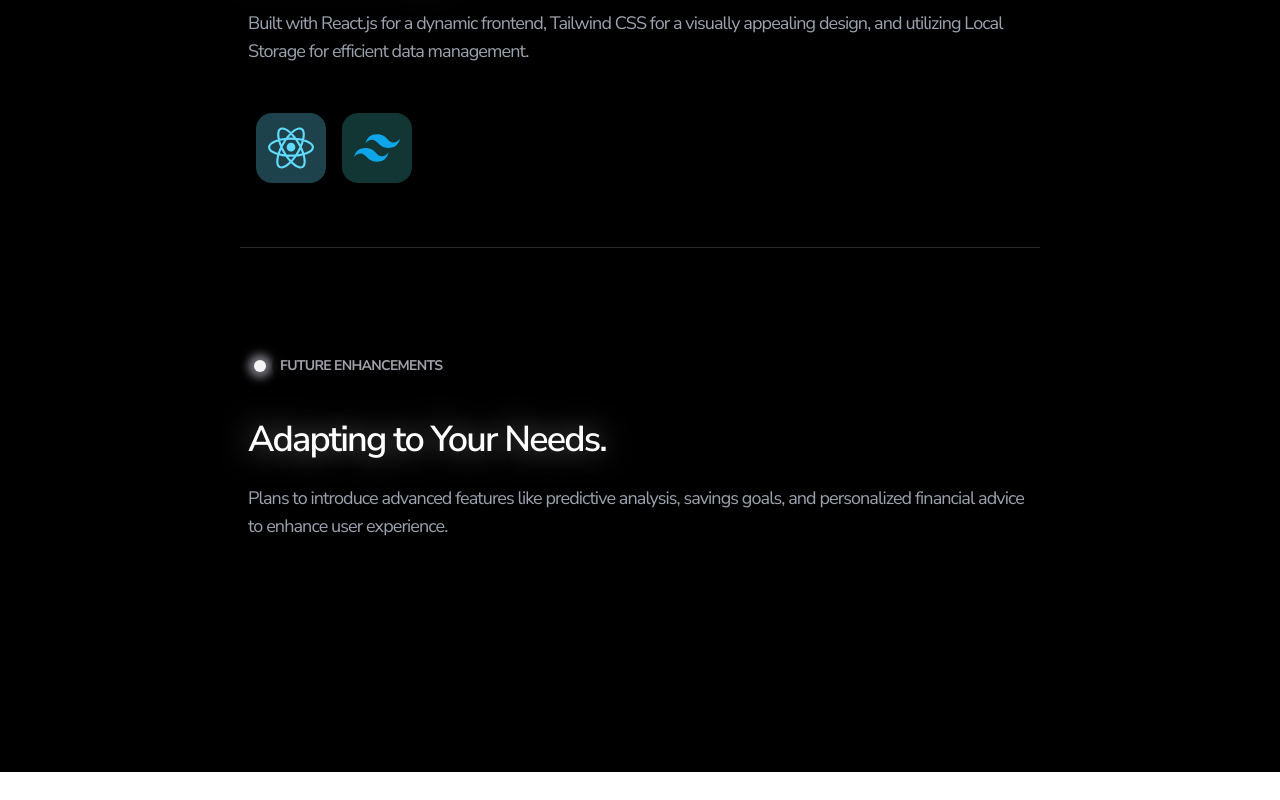
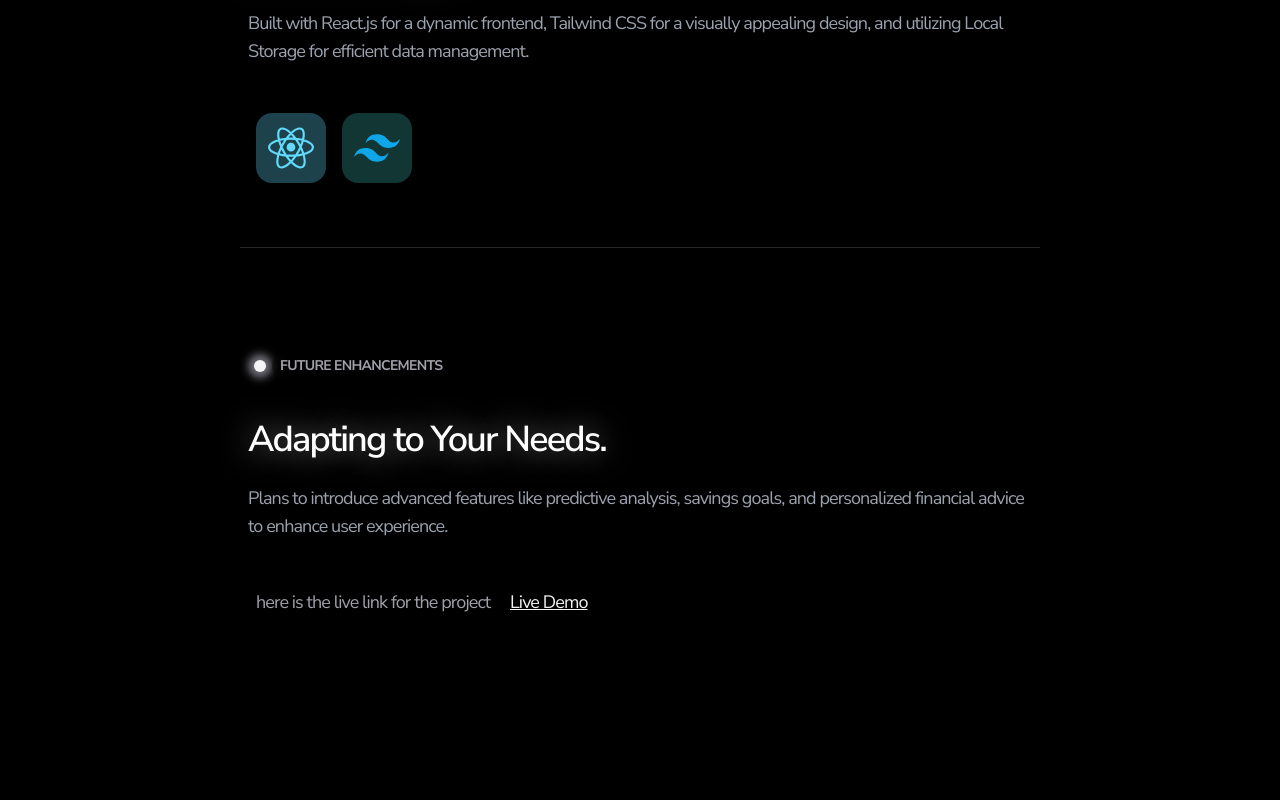
Before and after one commit to vijayram77/test, a Next.js app: page /projects/1 in a window 1280 px wide. Shown: the part 4762-5562 px from the top of the page. Before the commit the page ends 5534 px from the top, so only its background shows below. Built offline with nearby package versions, Linux system fonts and the light colour scheme.

Commit message:
added live link for projects

```diff
--- a/app/Stack/Stack.jsx
+++ b/app/Stack/Stack.jsx
@@ -4,7 +4,7 @@ import { motion } from 'framer-motion'
 const Stack = ({title , desc , url , bgColor}) => {
   return (
     <div className='  h-[80px] w-[300px] items-center flex gap-4 rounded-xl border border-zinc-800 hover:bg-zinc-800 transition-all ease-out duration-500 bg-[#151515] px-2 relative py-4 overflow-hidden'>
-      <motion.div initial={{x : "-100%"}} animate={{x: "100%"}} transition={{duration : 2 , repeat : Infinity , repeatDelay : 2 }} className='absolute w-full h-[200%] '>
+      <motion.div initial={{x : "-100%"}} animate={{x: "150%"}} transition={{duration : 2 , repeat : Infinity , repeatDelay : 2 }} className='absolute w-full h-[200%] '>
         <div className=' bg-gradient-to-r from-[#151515] to-[#151515] via-zinc-800 blur-xl rotate-[30deg] rounded-2xl w-[40px] h-full'></div>
       </motion.div>
       <div style={{backgroundColor : bgColor == "#ffffff" ? bgColor : `${bgColor}4D`}} className='min-w-[60px] relative rounded-lg h-[60px] p-2'>
--- a/app/globals.css
+++ b/app/globals.css
@@ -24,6 +24,9 @@
 }
 *{
   font-family: JaFont;
+}
+.project:hover .image{
+  transform: translateY(-10px);
 }
 .social-first:hover>.icon{
   animation: rotate ease-in-out 0.5s ;
--- a/app/projects/Main.jsx
+++ b/app/projects/Main.jsx
@@ -83,6 +83,7 @@ export default function Main({ id }) {
           subtitle:
             "We aim to expand our offerings with new job roles, an ever-growing library of curated resources, and innovative interactive features to enhance user engagement and ensure scalability for the future.",
           image: undefined,
+          live : "https://vjscareerpath.vercel.app/"
         },
       ]
     },
@@ -144,7 +145,8 @@ export default function Main({ id }) {
           title: "Adapting to Your Needs.",
           subtitle:
             "Plans to introduce advanced features like predictive analysis, savings goals, and personalized financial advice to enhance user experience.",
-          image: undefined, // Replace with an image path if applicable
+          image: undefined,
+          live : "https://expense-tracker-vj.web.app/"
         },
       ]
 
@@ -255,7 +257,7 @@ export default function Main({ id }) {
           {
             Data[data_id].categories
               .map((section, index) => (
-                <Content setCurrent={handleViewport} key={index} index={index} data_ID={data_id} scrollId={`content${index}`} tag={section.tag} title={section.title} subtitle={section.subtitle} img={section.image} tools={tools} />
+                <Content setCurrent={handleViewport} key={index} index={index} data_ID={data_id} scrollId={`content${index}`} tag={section.tag} live={section.live} title={section.title} subtitle={section.subtitle} img={section.image} tools={tools} />
               ))
           }
         </div>
--- a/app/projects/Project.jsx
+++ b/app/projects/Project.jsx
@@ -13,7 +13,7 @@ const Project = ({ title, desc, href, src, bgColor, date, tools }) => {
     const parentRef = useRef();
 
     return (
-        <Link href={`projects/${href}`} className="hover:scale-[0.99] transition-all ease duration-500">
+        <Link href={`projects/${href}`} className="hover:scale-[0.99] transition-all ease duration-500 ">
             <div
                 ref={parentRef}
                 className="bg-[#101010] project cursor-pointer p-2 transition-all ease duration-500 lg:w-[600px] w-[90vw] mx-auto rounded-3xl shadow-lg overflow-hidden border border-zinc-800 relative"
@@ -49,7 +49,7 @@ const Project = ({ title, desc, href, src, bgColor, date, tools }) => {
 
                         }
                     </div>
-                    <div className="px-[5vw] pt-[2vh] pb-0 rounded-b-lg flex flex-col gap-4">
+                    <div className="px-[5vw] pt-[4vh] pb-0 rounded-b-lg flex flex-col gap-4 relative bottom-0 image transition-all ease-out duration-500">
                         <div className="bg-black rounded-md overflow-hidden">
                             <div className="relative">
                                 <Image
@@ -57,7 +57,7 @@ const Project = ({ title, desc, href, src, bgColor, date, tools }) => {
                                     height={1000}
                                     src={src}
                                     alt="Project Thumbnail"
-                                    className="w-full h-fit object-cover"
+                                    className="w-full h-fit object-cover "
                                 />
                             </div>
                         </div>
--- a/app/projects/[id]/Content.jsx
+++ b/app/projects/[id]/Content.jsx
@@ -4,12 +4,12 @@ import Image from "next/image";
 import { motion } from "framer-motion";
 import ToolTip from "@/app/components/ToolTip";
 
-const Content = ({ setCurrent, tag, title, subtitle, img, scrollId, data_ID ,index , tools}) => {
+const Content = ({ setCurrent, tag, title, subtitle, img, scrollId, data_ID, index, tools ,live }) => {
     const ref = useRef();
     return (
         <motion.div
-        viewport={{margin : "-300px"}}
-            onViewportEnter={() => {setCurrent(index)}
+            viewport={{ margin: "-300px" }}
+            onViewportEnter={() => { setCurrent(index) }
             }
             ref={ref}
             id={scrollId}
@@ -44,7 +44,7 @@ const Content = ({ setCurrent, tag, title, subtitle, img, scrollId, data_ID ,ind
             <div className="flex w-full items-center flex-wrap gap-4 pt-12 px-2">
                 {
                     tag == "Tech Stack" &&
-                tools.map((item , index) => (
+                    tools.map((item, index) => (
                         <div key={index} style={{ backgroundColor: item.backgroundColor == "#ffffff" ? item.backgroundColor : `${item.backgroundColor}4D` }} className='md:w-[70px] tooltipParent w-[50px] h-[50px] relative rounded-2xl md:h-[70px] p-3 transition-all ease-out duration-300 hover:scale-110 cursor-pointer'>
                             <Image width={100} height={100} className='w-full h-full' src={item.imageUrl} alt="" />
                             <ToolTip value={item.title} direction="up" />
@@ -53,6 +53,14 @@ const Content = ({ setCurrent, tag, title, subtitle, img, scrollId, data_ID ,ind
                     ))
                 }
             </div>
+            <div className="flex w-full items-center flex-wrap gap-4 px-2">
+                {
+                    tag == "Future Enhancements" &&
+                    <h1 className="text-zinc-400 tracking-tighter text-lg w-full">
+                       here is the live link for the project <a className="text-zinc-100 underline px-4" href={live} target="blank">Live Demo</a>
+                    </h1>
+                }
+            </div>
         </motion.div>
     );
 };
```
Lines whose indentation alone changed are shown as unchanged.
